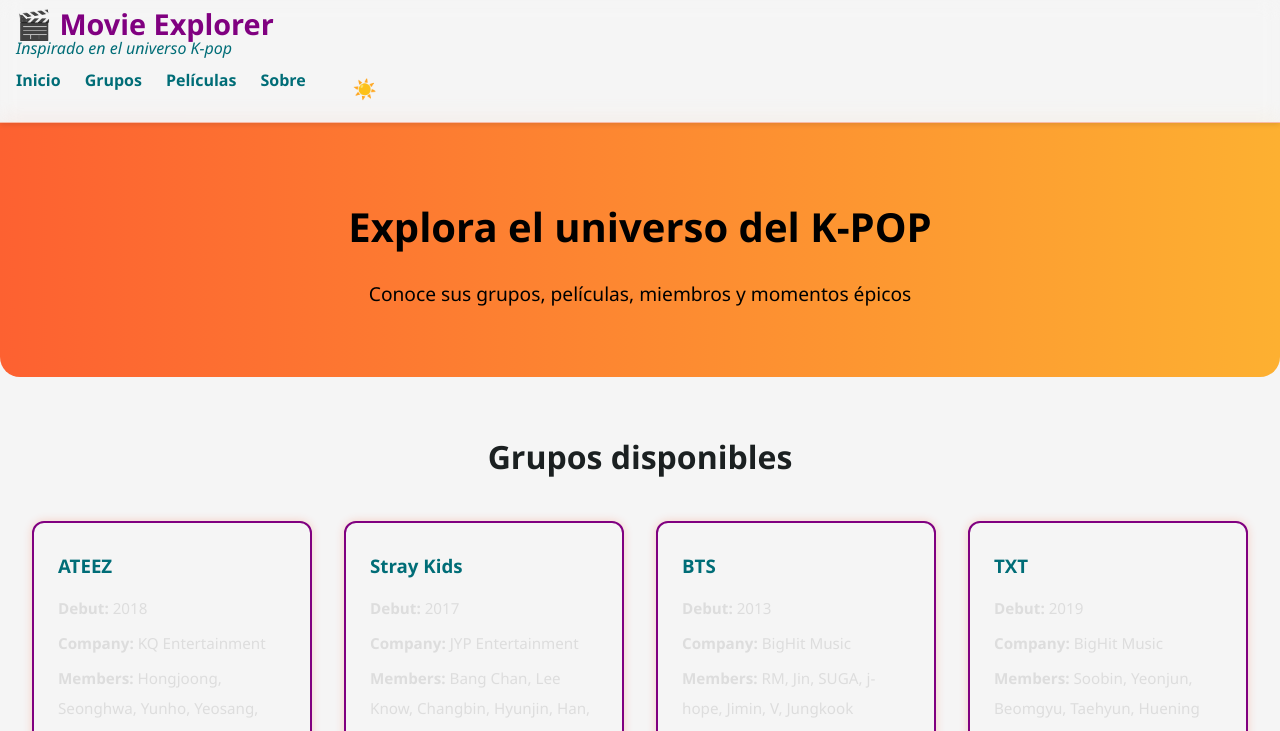
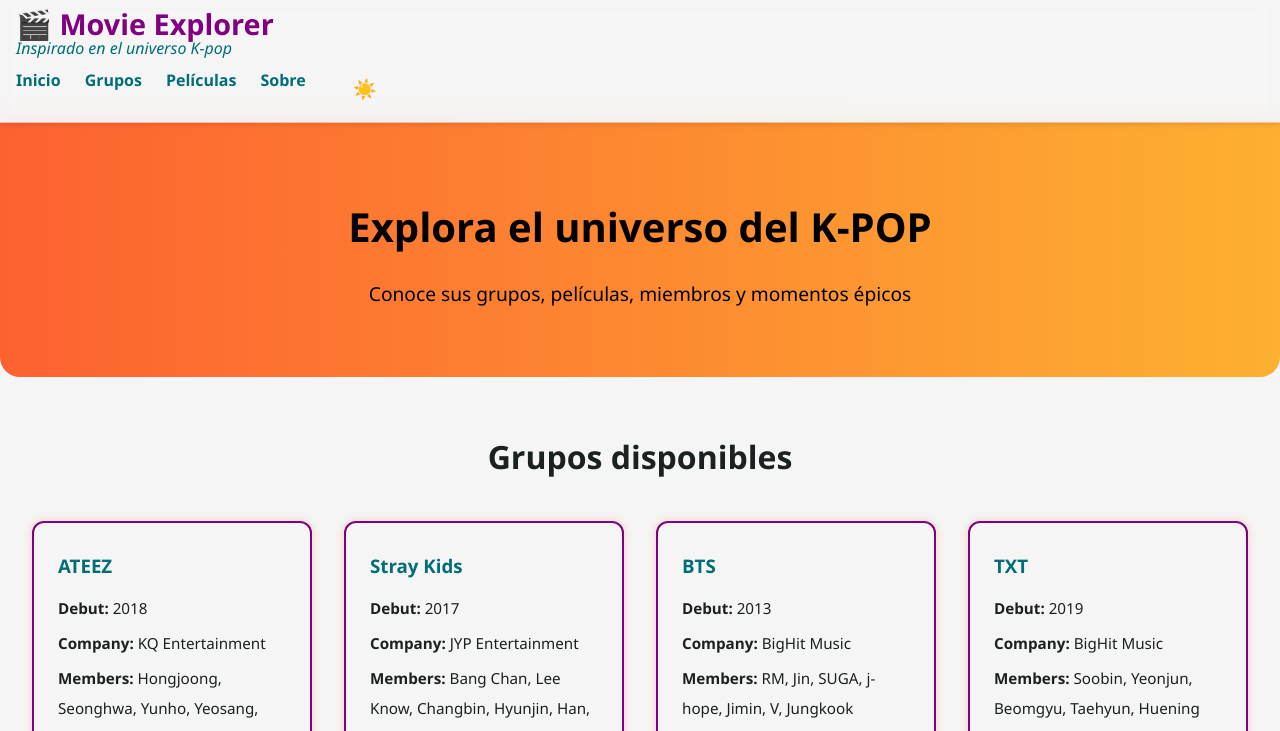
Before and after one commit to moonieym/movie-explorer, a React (Vite) app: page / in a window 1280 px wide. Shown: the top 731 px of the page. Built offline with nearby package versions, Linux system fonts and the light colour scheme.

Commit message:
agrego cambios en estilos

```diff
--- a/src/App.css
+++ b/src/App.css
@@ -201,7 +201,7 @@
 
 .group-card p {
   font-size: 0.95rem;
-  color: #ddd;
+  color: var(--text);
   margin: 0.3rem 0;
 }
 
@@ -240,7 +240,7 @@
 .about {
   padding: 2rem;
   text-align: center;
-  background-color: #181818;
+  background-color: var(--bg);
   border-radius: 12px;
   margin: 2rem;
   width: 100%;
@@ -253,7 +253,7 @@
 
 .about p {
   font-size: 1rem;
-  color: #ccc;
+  color: var(--text);
   max-width: 700px;
   margin: auto;
 }
@@ -263,7 +263,7 @@
   width: 100%;
   text-align: center;
   font-size: 0.9rem;
-  color: #888;
+  color: var(--text);
   padding: 20px;
   border-top: 1px solid #333;
   transition: transform 0.3s, background-color 0.3s;
```
